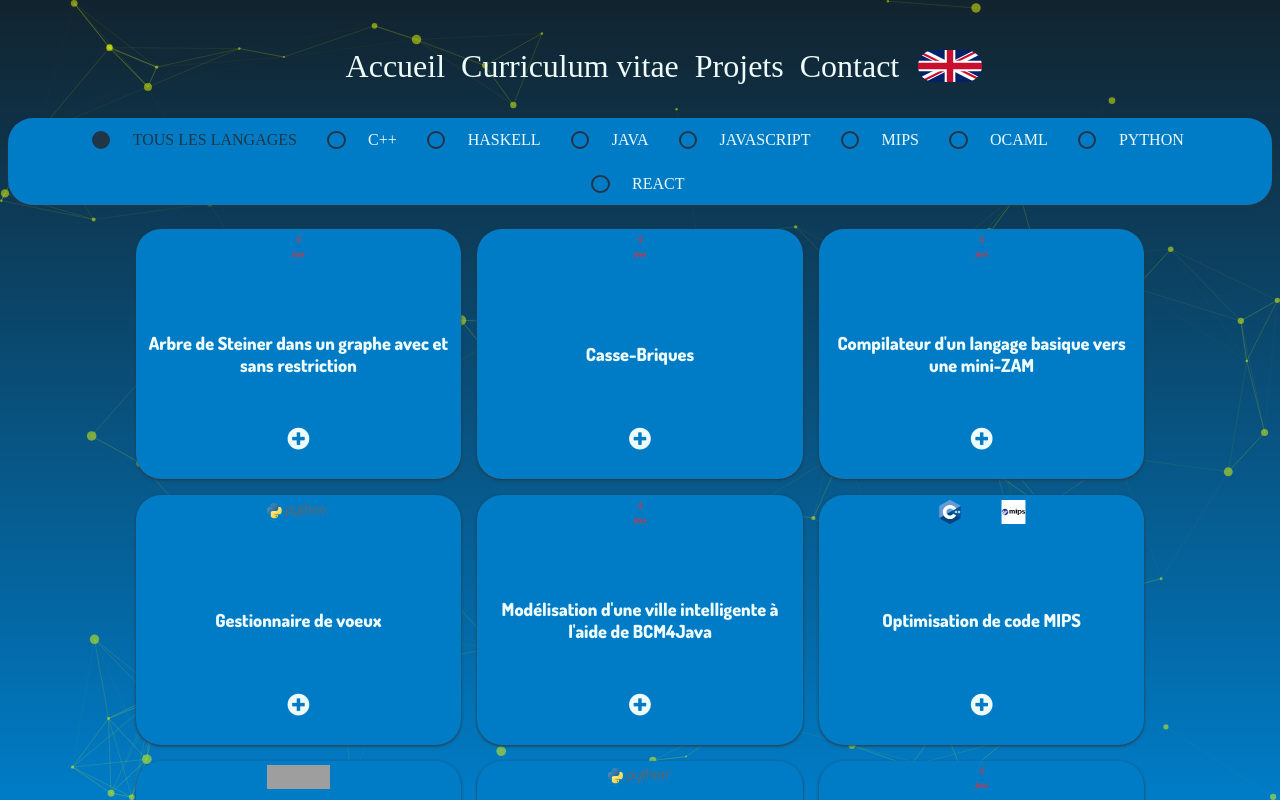
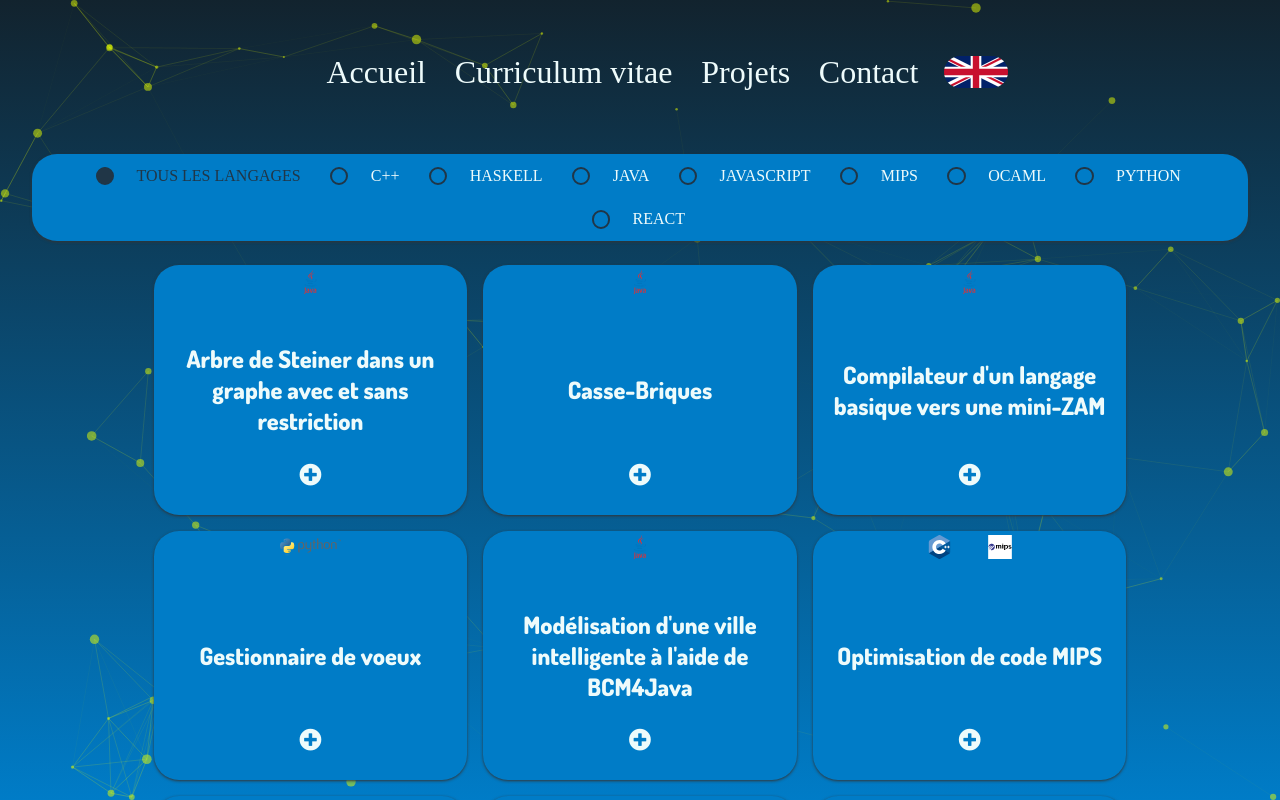
Before and after one commit to vivienDem/site-perso, a React (Create React App) app: page /projects in a window 1280 px wide. Shown: the top 800 px of the page. Built offline with nearby package versions, Linux system fonts and the light colour scheme; grey boxes are pictures that could not be loaded; a web font is replaced by a local one.

Commit message:
Amélioration de l'UI

```diff
--- a/src/components/Navigation.js
+++ b/src/components/Navigation.js
@@ -45,12 +45,14 @@ export default class Navigation extends React.Component {
         </button>
         <ul>
           {data.pages.map((page, index) => {
-            return <li key={index}><NavLink
-              to={page}
-              className={(nav) => nav.isActive ? "nav nav-active" : "nav"}
-              onClick={this.computeIndicatorStyle}>
-              {data.pagesName[index][this.state.language]}
-            </NavLink></li>
+            return <li key={index}
+              onClick={() => this.setState({ isExpanded: false })}>
+              <NavLink
+                to={page}
+                className={(nav) => nav.isActive ? "nav nav-active" : "nav"}
+              >
+                {data.pagesName[index][this.state.language]}
+              </NavLink></li>
           })}
         </ul>
         {!this.state.isExpanded && (
--- a/src/styles/components/Buttons/_languageButton.scss
+++ b/src/styles/components/Buttons/_languageButton.scss
@@ -1,6 +1,7 @@
 .button {
-  display: block;
-  float: right;
+  position: absolute;
+  top: 0;
+  right: 0;
   border: none;
   border-radius: 100px;
   border-color: transparent;
@@ -10,6 +11,10 @@
   height: 2rem;
   margin-top: 0.3rem;
   cursor: pointer;
+}
+
+.button:hover {
+  transform: scale(1.2);
 }
 
 @media screen and (min-width: $breakpointMed) {
--- a/src/styles/components/CV/_skills.scss
+++ b/src/styles/components/CV/_skills.scss
@@ -2,8 +2,5 @@
     float: left;
     width: 40px;
     height: 20px;
+    padding-right: 2%;
 }
-
-.skilsInfo {
-    margin-left: 7%;
-}
--- a/src/styles/components/_navigation.scss
+++ b/src/styles/components/_navigation.scss
@@ -1,6 +1,8 @@
 .navigation {
   .menu {
     position: absolute;
+    top: 0;
+    left: 0;
     color: $color-3;
     background-color: transparent;
     border: none;
@@ -31,11 +33,18 @@
     }
 
     li {
+      padding: 0.4rem;
+      position: relative;
       font-size: xx-large;
       color: $color-3;
       cursor: pointer;
       list-style-type: none;
+      transition: all 0.5s;
 
+    }
+
+    :hover {
+      transform: scale(1.15);
     }
   }
 
--- a/src/styles/pages/_contact.scss
+++ b/src/styles/pages/_contact.scss
@@ -3,20 +3,17 @@
   height: 100%;
   top: 0;
   left: 0;
-  position: fixed;
+  position: absolute;
   padding: 0;
 
   .contact {
     @include verticalCenter;
 
     text-align: center;
-
-    .title {
-      padding-left: 25%;
-    }
   }
 
   .content {
+    font-size: large;
     position: relative;
     top: 35%;
     background-color: $color-2;
@@ -39,14 +36,9 @@
   }
 
   @media screen and (min-width: $breakpointMed) {
-    .contact {
-      .title {
-        padding-left: 0;
-      }
-    }
-
     .content {
       top: 25%;
+      font-size: x-large;
 
       .links {
         flex-direction: initial;
--- a/src/styles/pages/_cv.scss
+++ b/src/styles/pages/_cv.scss
@@ -38,6 +38,7 @@
 
     .cv {
       padding-top: 5%;
+      font-size: larger;
     }
   }
 }
--- a/src/styles/pages/_projects.scss
+++ b/src/styles/pages/_projects.scss
@@ -1,12 +1,12 @@
 .projectsPage {
 
-  padding-top: 2%;
+  padding-top: 3rem;
 
   [tabindex] {
     outline: none;
   }
 
-  width: 100%;
+  width: 95vw;
   height: 100%;
   display: grid;
   grid-template-columns: 100%;
@@ -112,7 +112,6 @@
     h3 {
       grid-area: title;
       font-family: $font-2;
-      font-size: large;
       @include verticalCenter;
     }
 
@@ -134,13 +133,16 @@
         color: $color-3;
       }
 
-      &:hover {
-        transform: scale(1.1);
+      i {
+        transition: all 0.5s;
 
-        i {
+        &:hover {
+          font-size: 1.9rem;
           color: $color-4;
+
         }
       }
+
     }
 
     .showInfo {
@@ -253,12 +255,20 @@
         width: 25%;
 
         h3 {
-          font-size: large;
+          font-size: x-large;
         }
       }
     }
 
     .showInfo {
+      font-size: large;
+
+      .infoContent {
+        h3 {
+          font-size: xx-large;
+        }
+      }
+
       .sourceCode {
         grid-area: sourceButton;
 
```
